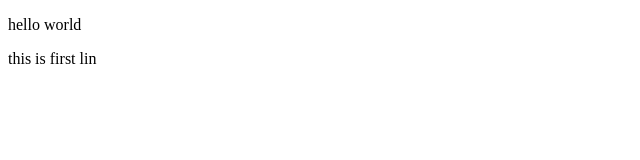
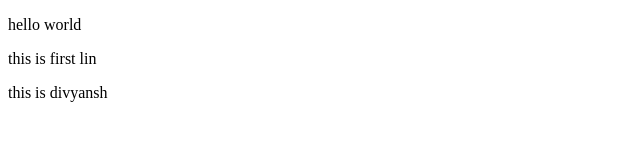
Before and after one commit to Divyanshmt/modiDemo, a plain HTML site: page index.html in a window 1280 px wide. Shown: the whole page, without its empty margins (0-640 px from the left). Drawn offline with Linux system fonts and the light colour scheme.

Commit message:
divyansh line added

```diff
--- a/index.html
+++ b/index.html
@@ -12,6 +12,7 @@
     <div>
         <p>hello world</p>
         <p>this is first lin</p>
+        <p>this is divyansh</p>
     </div>
 </body>
 
```
